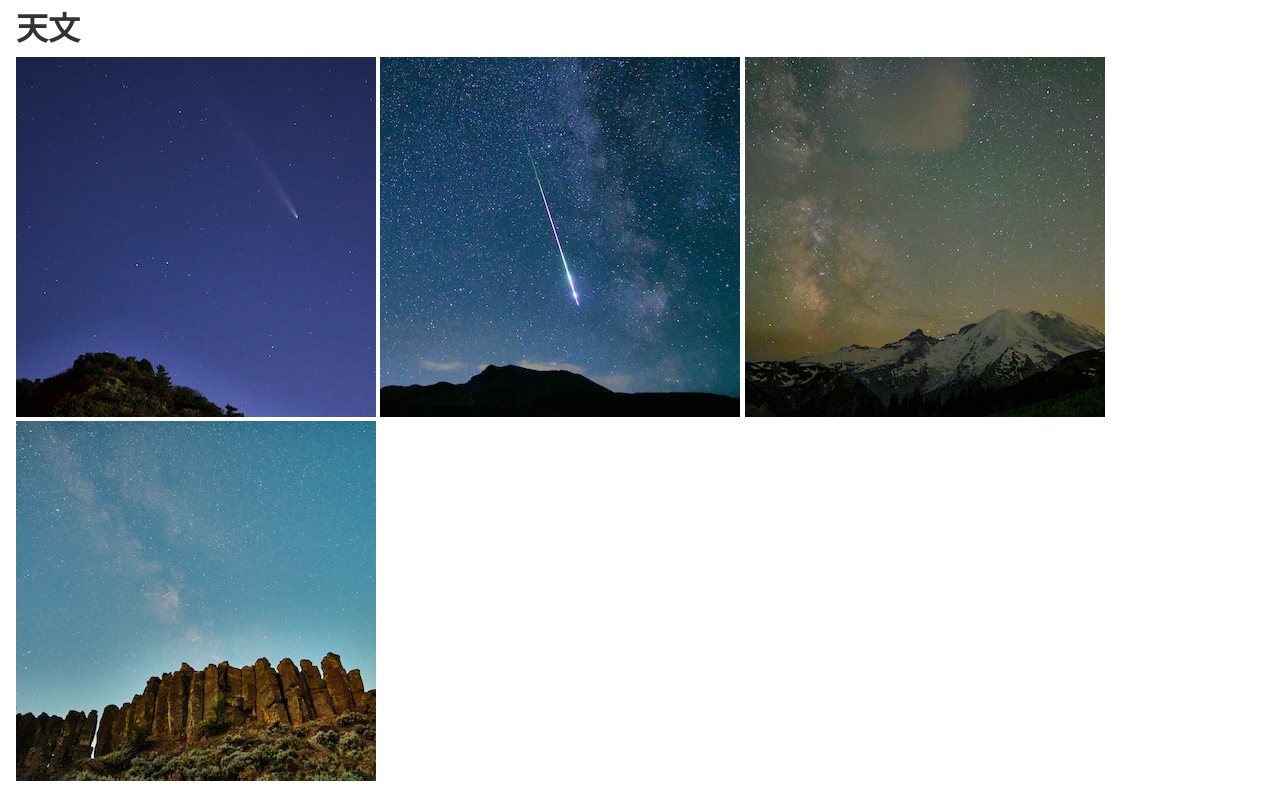
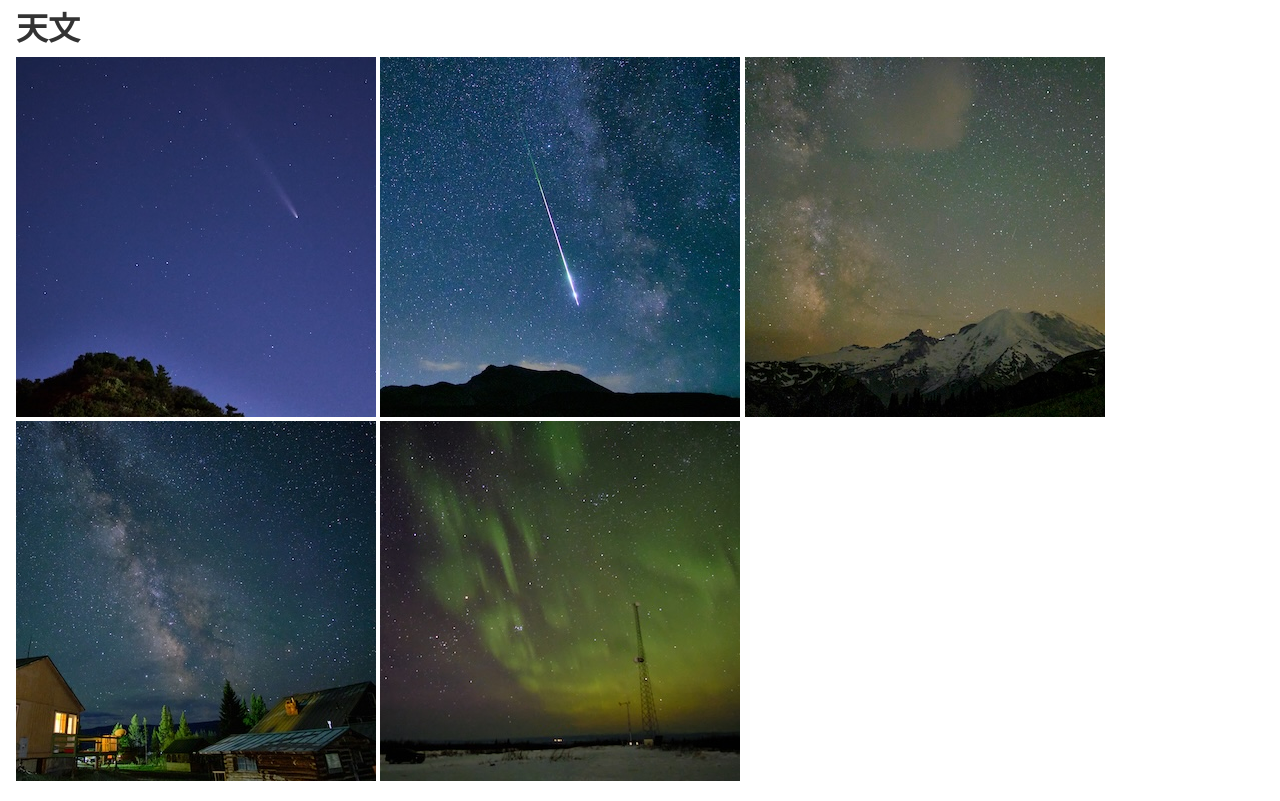
Before and after one commit to zzwang74/zzwang74.github.io, a plain HTML site: page photos.html in a window 1280 px wide. Shown: the part 1423-2224 px from the top of the page. Drawn offline with Linux system fonts and the light colour scheme.

Commit message:
Add files via upload

```diff
--- a/photos.html
+++ b/photos.html
@@ -157,7 +157,10 @@ main {
                 <img src="comet_gw.jpg" alt="comet_gw">
                 <img src="meteor_fall.jpg" alt="meteor_fall">
                 <img src="mw_rainier.jpg" alt="mw_rainier">
-                <img src="mw_bcr.jpg" alt="mw_bcr">
+                <img src="mw_ys.jpg" alt="mw_ys">
+                <img src="aurora.jpg" alt="aurora">
+
+
 
 
 
```
Also changed, not shown: aurora.jpg (added), mw_ys.jpg (added).
